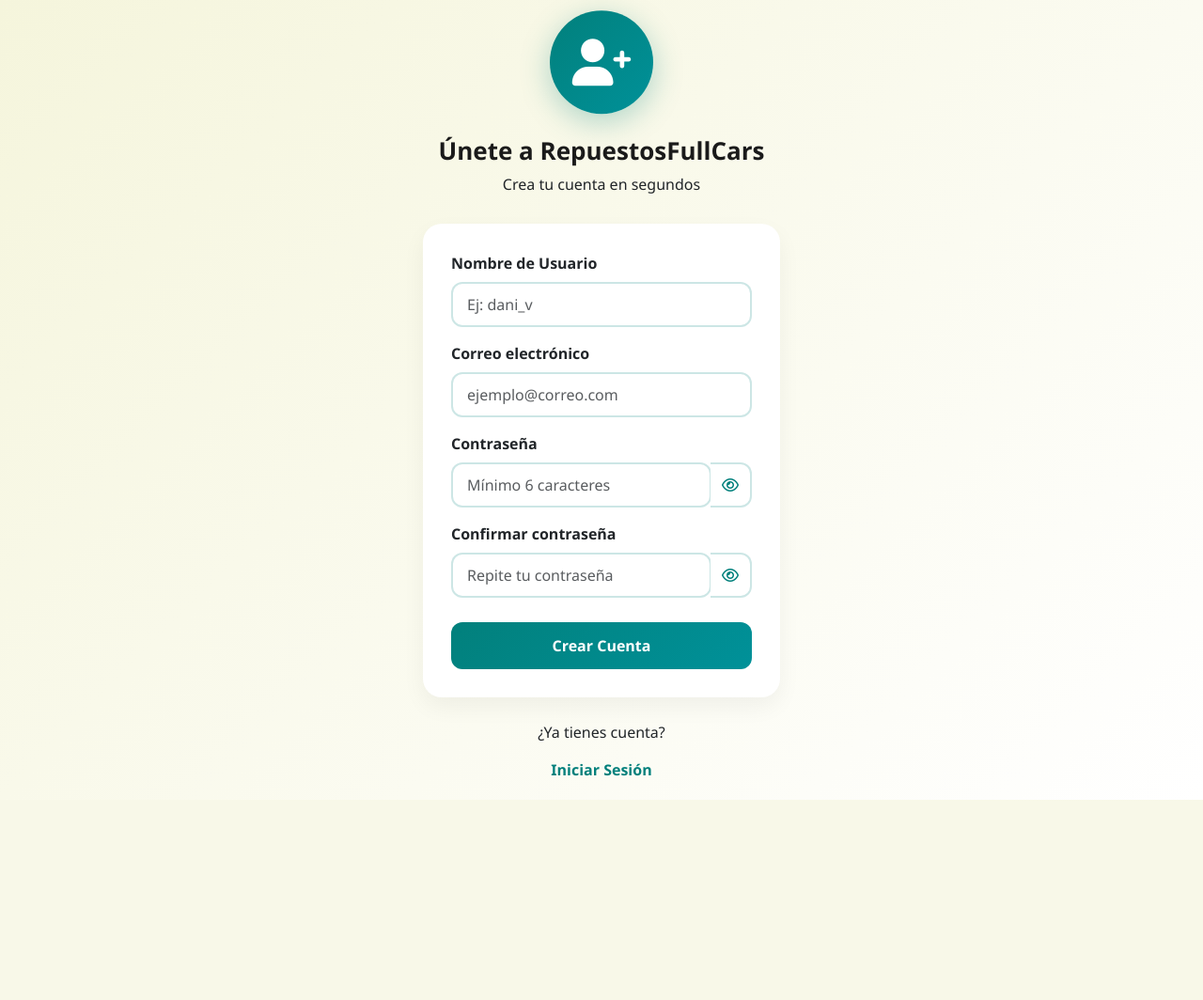
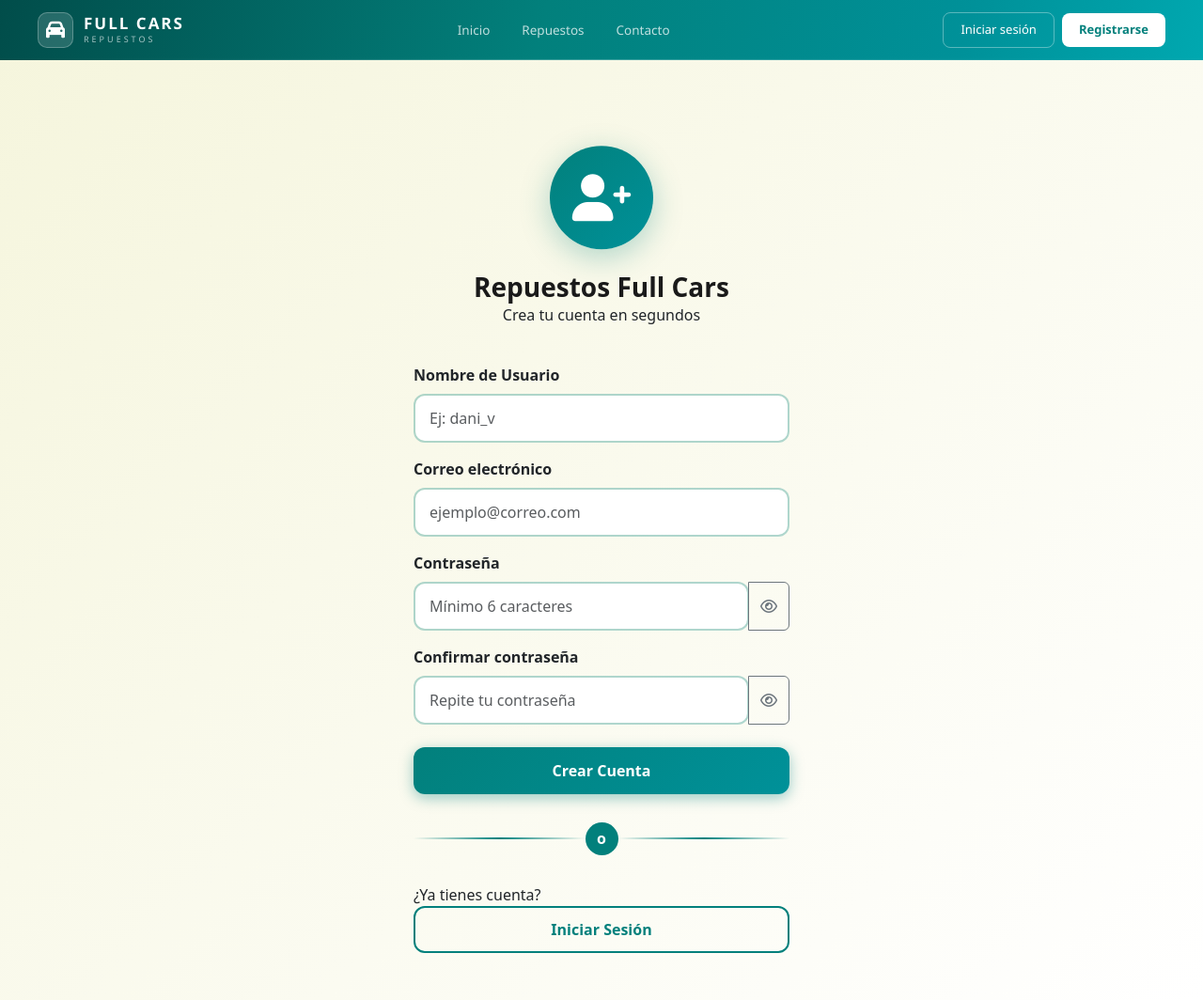
Before and after one commit to DanielVillalo/MA_TPY1101_Seccion001D_Grupo01, a Django app: page /registro/ in a window 1280 px wide. Shown: the whole page at 94% size. Before the commit the page ends 851 px from the top, so only its background shows below. Run offline with Django 5.2, Linux system fonts and the light colour scheme; some libraries are stand-ins or nearby versions.

Commit message:
Registro Corregido

```diff
--- a/Producto/repuestosfullcars/templates/usuarios/registro.html
+++ b/Producto/repuestosfullcars/templates/usuarios/registro.html
@@ -5,70 +5,101 @@
     <meta charset="UTF-8">
     <meta name="viewport" content="width=device-width, initial-scale=1.0">
     <title>Registro - Full Cars</title>
+
+    <script src="https://cdn.tailwindcss.com"></script>
     <link href="https://cdn.jsdelivr.net/npm/bootstrap@5.3.0/dist/css/bootstrap.min.css" rel="stylesheet">
     <link rel="stylesheet" href="https://cdnjs.cloudflare.com/ajax/libs/font-awesome/6.0.0/css/all.min.css">
-    <link rel="stylesheet" href="{% static 'css/registro.css' %}">
+    <link rel="stylesheet" href="{% static 'css/login.css' %}">
+
+    <style>
+        body {
+            background-color: #f5f5dc;
+            margin: 0;
+        }
+        .main-wrapper {
+            display: flex;
+            flex-direction: column;
+            min-height: 100vh;
+        }
+        .content-area {
+            flex: 1 0 auto;
+            display: flex;
+            align-items: center;
+            justify-content: center;
+            padding: 100px 0 50px 0;
+        }
+        footer {
+            width: 100%;
+            flex-shrink: 0;
+        }
+    </style>
 </head>
 <body>
 
-<div class="register-container">
+<div class="main-wrapper">
+    {% include 'navbar.html' %}
+
+    <div class="content-area">
+        <div class="login-container">
             <div class="logo-section">
                 <div class="icon-circle">
-            <i class="fas fa-user-plus"></i>
+                    <i class="fas fa-user-plus" style="font-size: 50px; color: white;"></i>
                 </div>
-        <h1>Únete a RepuestosFullCars</h1>
+                <h1>Repuestos Full Cars</h1>
                 <p>Crea tu cuenta en segundos</p>
             </div>
 
-    <!-- El método POST y el csrf_token son obligatorios para guardar datos -->
             <form class="form-section" method="POST">
                 {% csrf_token %}
 
-        <!-- Mensajes de error de Django (ej: usuario ya existe) -->
             {% if messages %}
                 {% for message in messages %}
+                    {% if message.tags == 'error' %}
                         <div class="alert alert-danger p-2 small">{{ message }}</div>
+                    {% endif %}
                 {% endfor %}
             {% endif %}
 
-        <div class="custom-input-group mb-3">
+                <div class="custom-input-group">
                     <label class="form-label fw-bold">Nombre de Usuario</label>
                     <input type="text" name="username" class="form-control custom-input" placeholder="Ej: dani_v" required>
                 </div>
 
-        <div class="custom-input-group mb-3">
+                <div class="custom-input-group mt-3">
                     <label class="form-label fw-bold">Correo electrónico</label>
                     <input type="email" name="email" class="form-control custom-input" placeholder="ejemplo@correo.com" required>
                 </div>
 
-        <div class="custom-input-group mb-3">
+                <div class="custom-input-group mt-3">
                     <label class="form-label fw-bold">Contraseña</label>
                     <div class="input-group">
                         <input type="password" name="password" id="pass1" class="form-control custom-input" placeholder="Mínimo 6 caracteres" required>
-                <button class="btn btn-outline-secondary toggle-password" type="button" onclick="toggle('pass1', 'icon1')">
+                        <button class="btn btn-outline-secondary" type="button" onclick="toggle('pass1', 'icon1')">
                             <i class="far fa-eye" id="icon1"></i>
                         </button>
                     </div>
                 </div>
 
-        <div class="custom-input-group mb-3">
+                <div class="custom-input-group mt-3">
                     <label class="form-label fw-bold">Confirmar contraseña</label>
                     <div class="input-group">
                         <input type="password" name="confirmPassword" id="pass2" class="form-control custom-input" placeholder="Repite tu contraseña" required>
-                <button class="btn btn-outline-secondary toggle-password" type="button" onclick="toggle('pass2', 'icon2')">
+                        <button class="btn btn-outline-secondary" type="button" onclick="toggle('pass2', 'icon2')">
                             <i class="far fa-eye" id="icon2"></i>
                         </button>
                     </div>
                 </div>
 
-        <button type="submit" class="register-button w-100">
-            Crear Cuenta
-        </button>
+                <button type="submit" class="login-button w-100 mt-4">Crear Cuenta</button>
             </form>
 
-    <div class="login-section">
+            <div class="separator"><span>o</span></div>
+
+            <div class="register-section">
                 <p>¿Ya tienes cuenta?</p>
-        <a href="{% url 'login' %}" class="login-link">Iniciar Sesión</a>
+                <a href="{% url 'login' %}" class="btn register-button w-100">Iniciar Sesión</a>
+            </div>
+        </div>
     </div>
 </div>
 
@@ -81,10 +112,10 @@
             icon.classList.replace('fa-eye', 'fa-eye-slash');
         } else {
             input.type = 'password';
-            icon.classList.replace('fa-eye', 'fa-eye-slash');
             icon.classList.replace('fa-eye-slash', 'fa-eye');
         }
     }
 </script>
+<script src="https://cdn.jsdelivr.net/npm/bootstrap@5.3.0/dist/js/bootstrap.bundle.min.js"></script>
 </body>
 </html>
```
Lines whose indentation alone changed are shown as unchanged.
